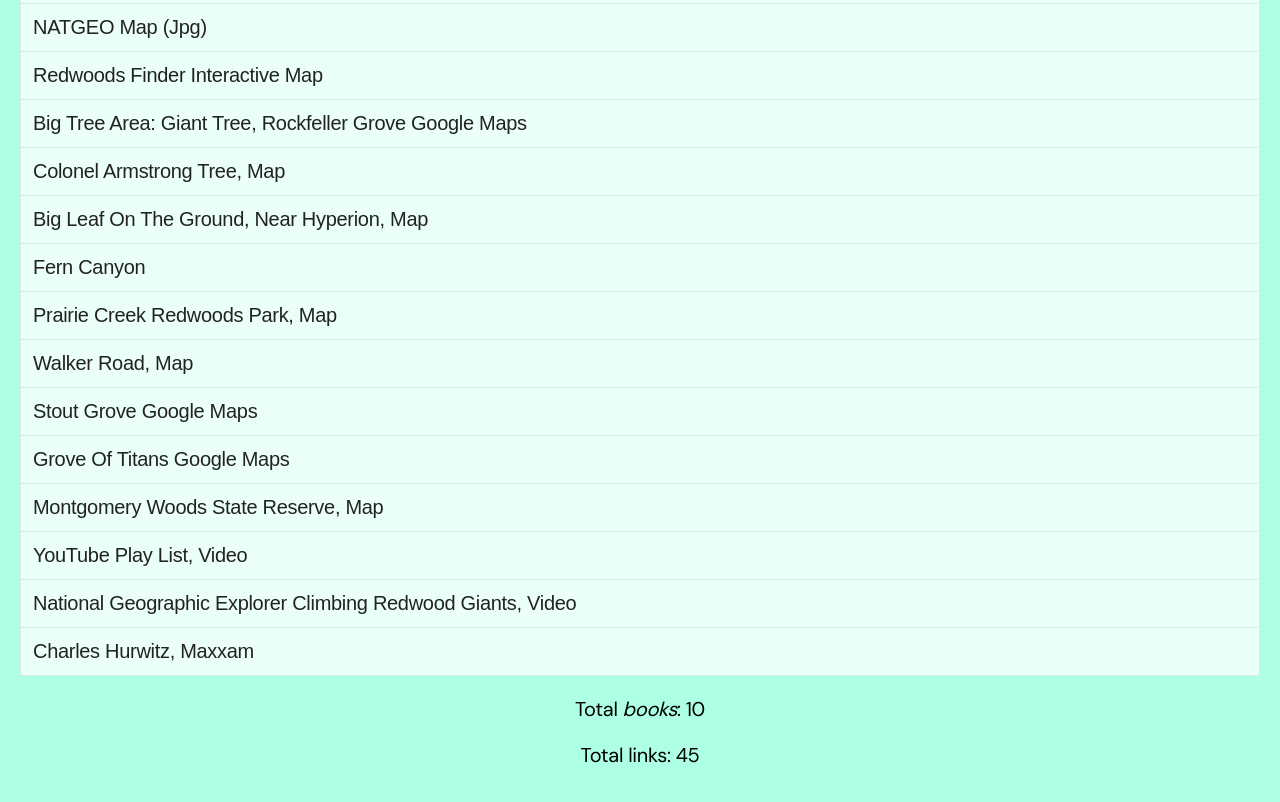
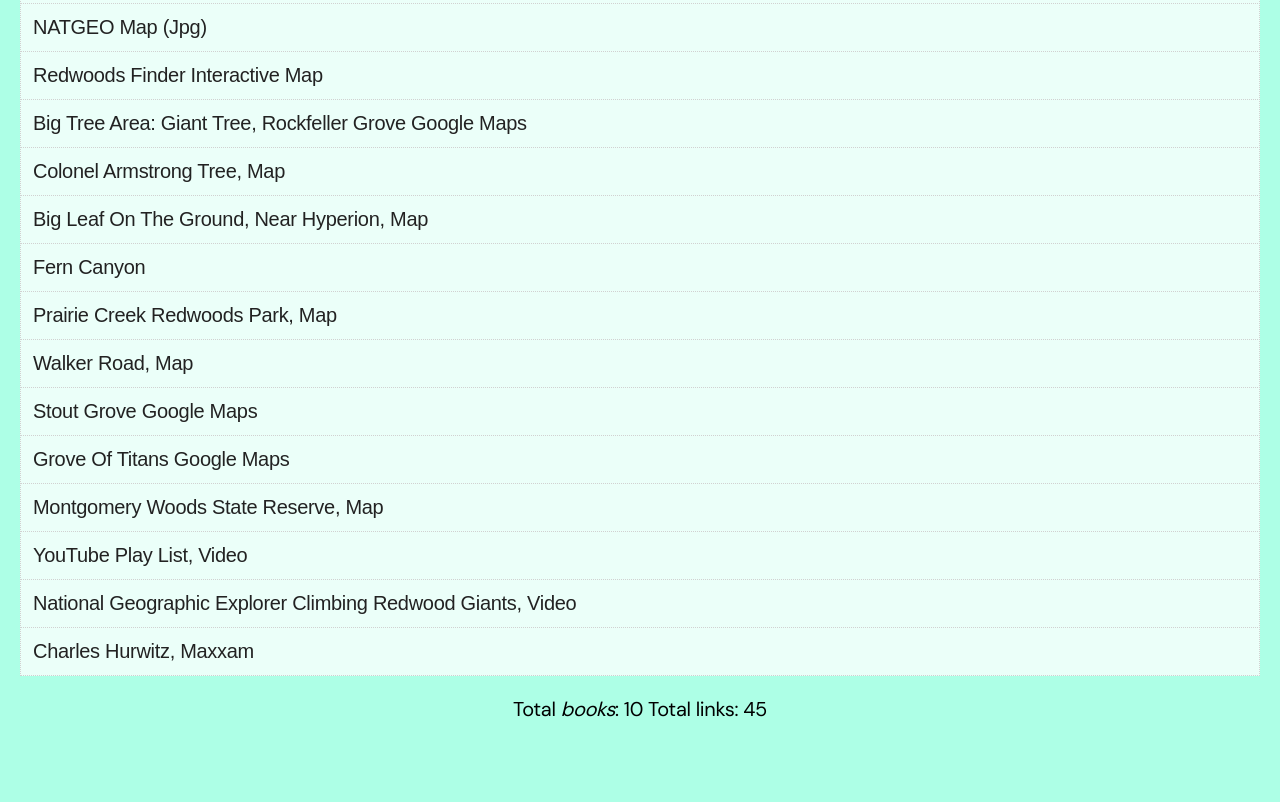
Before and after one commit to kironroy/trees, a plain HTML site: page index.html in a window 1280 px wide. Shown: the part 1823-2625 px from the top of the page. After the commit the page ends 2563 px from the top, so only its background shows below. Drawn offline with Linux system fonts and the light colour scheme.

Commit message:
Hover color and spacing.
- ids are on 1 line
- hover color has more contrast

```diff
--- a/index.html
+++ b/index.html
@@ -169,8 +169,7 @@
           Giants, video</a></li>
       <li><a href="charles.html">Charles Hurwitz, Maxxam</a></li>
     </ul>
-    <p id="total-books">
-    <p id="total-links">
+    <div class="center-items"><span id="total-books"></span><span id="total-links"></span></div>
   </main>
   <br>
 
--- a/site.css
+++ b/site.css
@@ -13,7 +13,7 @@
   --dark-headers-color: #1c2025;
   --light-button-color: #844356;
   --search-br-color: #c3cccc;
-  --light-hover-color: #438471;
+  --light-hover-color: #4D0000;
   --bkgrd-color: #adffe6;
   --email-btn-color: #844356;
 }
@@ -138,7 +138,7 @@ input {
 
 #ritaList li a:hover:not(.header) {
   background-color: var(--light-hover-color);
-  color: #ffffff;
+  color: yellow;
   font-weight: 600;
   font-family: 'DM Sans', sans-serif;
 }
```
